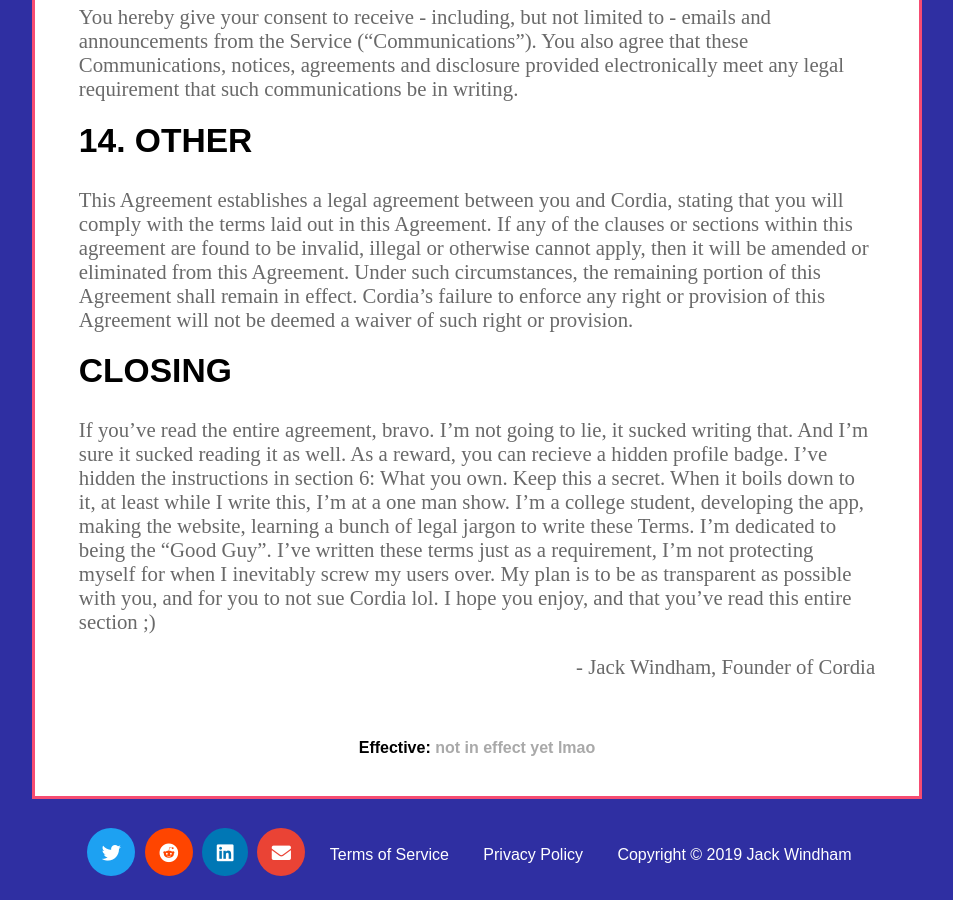
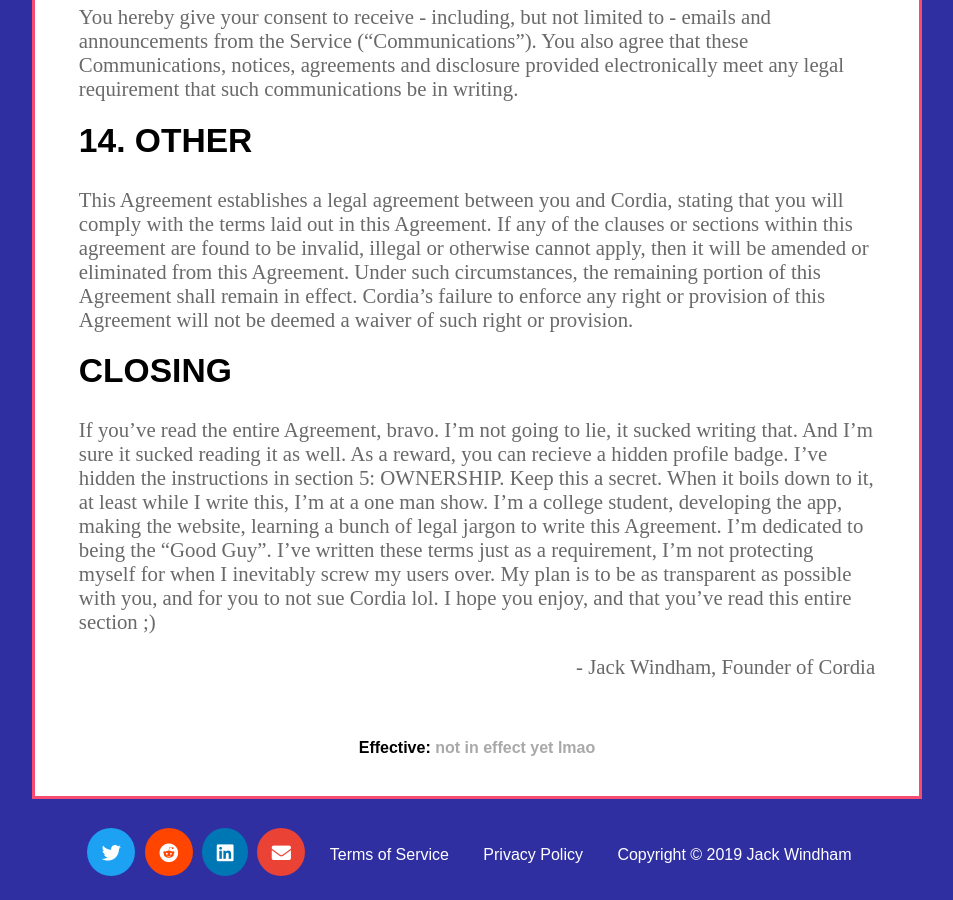
Before and after one commit to jckwind11/jckwind11.github.io, a Jekyll site: the page built from tos.html, in a window 1280 px wide and 900 px high, scrolled down 6882 px. Shown: the whole window, without its empty margins (163-1116 px from the left). Built offline with Jekyll 4.4.1, drawn with Linux system fonts in a browser that asks for light colours; nearby versions of some CDN libraries; some of the changed text lies outside the part shown.

Commit message:
first draft terms of service

```diff
--- a/_config.yml
+++ b/_config.yml
@@ -39,4 +39,3 @@
 #   - vendor/cache/
 #   - vendor/gems/
 #   - vendor/ruby/
-port: 4444
--- a/index.html
+++ b/index.html
@@ -8,6 +8,7 @@
   <head>
     <meta charset="utf-8">
     <title>{{ site.title | append: page.title }}</title>
+    <meta property="og:title" content= "Cordia | Now in Beta">
     <meta name="viewport" content="width=device-width, initial-scale=1">
     <link rel="stylesheet" href="/assets/css/styles.css">
     <link rel="stylesheet" href="https://use.fontawesome.com/releases/v5.8.1/css/all.css"
--- a/privacy.html
+++ b/privacy.html
@@ -7,7 +7,7 @@
   <head>
     <meta charset="utf-8">
     <title>{{ site.title | append: page.title }}</title>
-    <meta property="og:title" content={{ site.title | append: page.title }}>
+    <meta property="og:title" content="Cordia | Privacy Policy">
     <meta name="viewport" content="width=device-width, initial-scale=1">
     <link rel="stylesheet" href="/assets/css/styles.css">
   </head>
--- a/tos.html
+++ b/tos.html
@@ -4,11 +4,10 @@
 ---
 <!doctype html>
 <html lang="en">
-
     <head>
         <meta charset="utf-8">
         <title>{{ site.title | append: page.title }}</title>
-        <meta property="og:title" content={{ site.title | append: page.title }}>
+        <meta property="og:title" content= "Cordia | Terms of Service">
         <meta name="viewport" content="width=device-width, initial-scale=1">
         <link rel="stylesheet" href="/assets/css/styles.css">
     </head>
@@ -29,7 +28,7 @@
             website, information, tools, functionality, updates and similar materials (collectively, the "Service")
             provided, delivered and maintained by Jack Windham and Cordia(“Cordia”, “our”, “us”, “I” or “we”). By
             creating an account to use the Service and accessing or using our Service, you agree to the Agreement and
-            are creating a binding contract with us. Please read these terms carefully, and keep a copy of them for your
+            are creating a binding contract with us. Please read this agreement carefully, and keep a copy of them for your
             reference. </p>
         <h1 class="TOS-User-Agreement-Header">1. YOUR ACCESS TO THE SERVICE</h1>
         <p class="TOS-User-Agreement-Body"> By creating an Account, accessing or using the Service, you affirm that you
@@ -61,8 +60,8 @@
             work from the the Service, whether in aggregated or non-aggregated form, and whether in identified or
             de-identified form. <br><br>
 
-            Future updates or increased functionality will be therein subject to these
-            terms, and may warrant this Agreement to be amended to reflect these changes. <br><br>
+            Future updates or increased functionality will be therein subject to this agreement,
+            and may warrant this Agreement to be amended to reflect these changes. <br><br>
 
             I reserve all rights to update, change, amend or otherwise change one or more of our Services in any manner I decide without
             prior notice. I also reserve the complete right to modify, suspend or completely terminate the Service, at
@@ -168,7 +167,7 @@
             Cordia’s access to such data. In turn, by using or access any functionality of the Service that contains
             data from a Provider, you consent that Cordia may share information with said Provider contractually
             requires Cordia to do so to continue said functionality. </p>
-        <h1 class="TOS-User-Agreement-Header">8. CHANGES TO THESE TERMS</h1>
+        <h1 class="TOS-User-Agreement-Header">8. CHANGES TO THIS AGREEMENT</h1>
         <p class="TOS-User-Agreement-Body"> I may update or edit this Agreement whenever I see fit. We shall notify you
             via the Service or, in some cases, will send you an email to the email address associated with your account.
             <br><br>
@@ -235,14 +234,14 @@
             remain in effect. Cordia’s failure to enforce any right or provision of this Agreement will not be deemed a
             waiver of such right or provision. </p>
         <h1 class="TOS-User-Agreement-Header">CLOSING</h1>
-        <p class="TOS-User-Agreement-Body"> If you’ve read the entire agreement, bravo. I’m not going to lie, it sucked
-            writing that. And I’m sure it sucked reading it as well. As a reward, you can recieve a hidden profile
-            badge. I’ve hidden the instructions in section 6: What you own. Keep this a secret.
-            When it boils down to it, at least while I write this, I’m at a one man show. I’m a college student, developing the app,
-            making the website, learning a bunch of legal jargon to write these Terms. I’m dedicated to being the “Good
-            Guy”. I’ve written these terms just as a requirement, I’m not protecting myself for when I inevitably screw
-            my users over. My plan is to be as transparent as possible with you, and for you to not sue Cordia lol. I
-            hope you enjoy, and that you’ve read this entire section ;) </p>
+        <p class="TOS-User-Agreement-Body"> If you’ve read the entire Agreement, bravo.
+            I’m not going to lie, it sucked writing that. And I’m sure it sucked reading it as well.
+             As a reward, you can recieve a hidden profile badge. I’ve hidden the instructions in section 5: OWNERSHIP.
+             Keep this a secret. When it boils down to it, at least while I write this, I’m at a one man show.
+             I’m a college student, developing the app, making the website, learning a bunch of legal jargon to write this Agreement.
+             I’m dedicated to being the “Good Guy”. I’ve written these terms just as a requirement, I’m not protecting myself for when
+             I inevitably screw my users over. My plan is to be as transparent as possible with you, and for you to not sue Cordia lol.
+             I hope you enjoy, and that you’ve read this entire section ;)  </p>
         <p class="TOS-User-Agreement-Body" style="text-align: right;"> - Jack Windham, Founder of Cordia</p>
         <br>
         <h4 class="EffectiveLabel">
```
